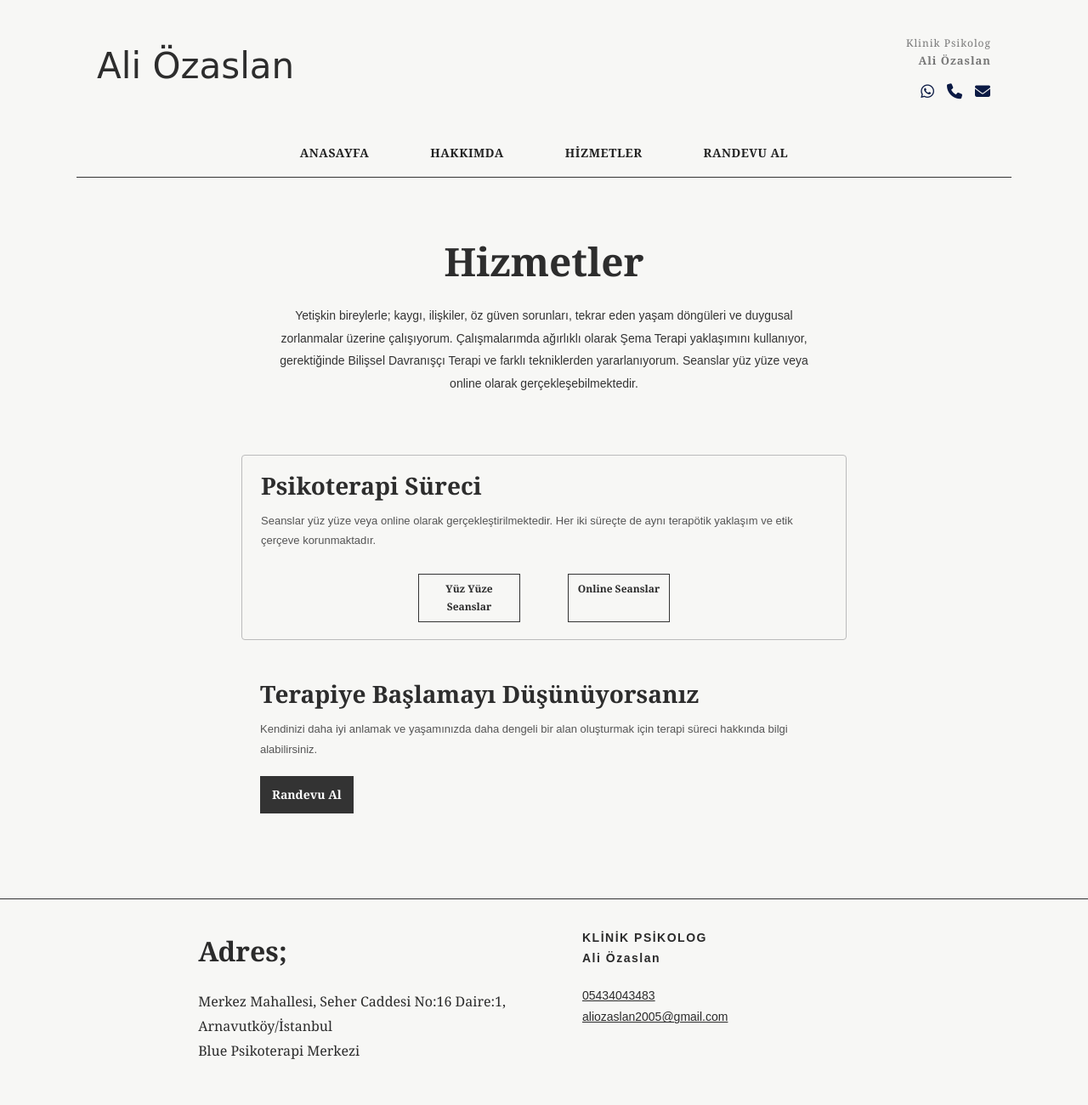
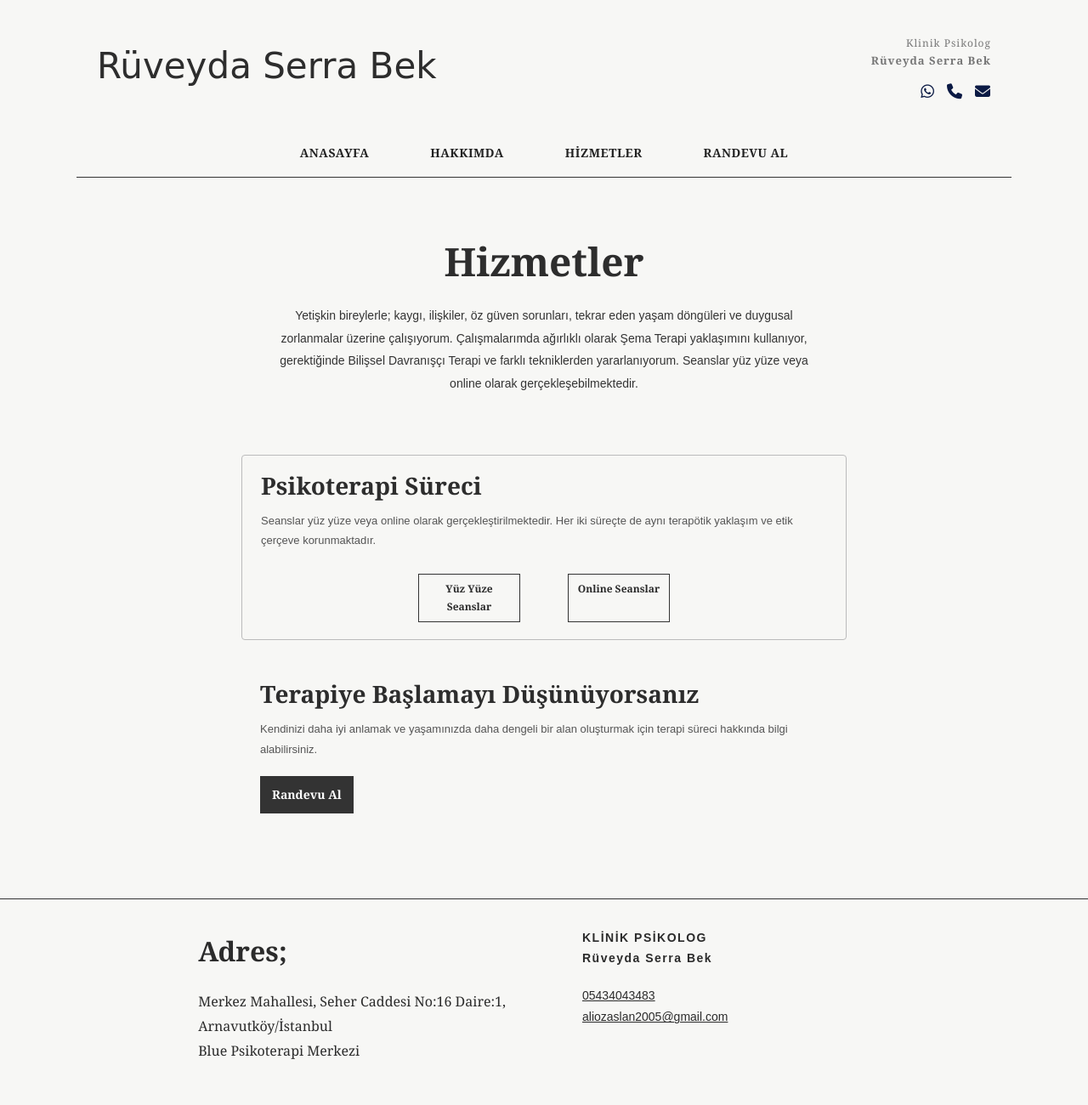
Before and after one commit to Aliiozaslann/psikolog-site, a website: page hizmetler.html in a window 1280 px wide. Shown: the top 1300 px of the page at 85% size. Drawn offline with Linux system fonts and the light colour scheme; no server answers.

Commit message:
Update site text

```diff
--- a/hizmetler.html
+++ b/hizmetler.html
@@ -18,14 +18,14 @@
   <div class="top-header">
 
     <a href="index.html" class="signature-logo">
-      Ali Özaslan
+      Rüveyda Serra Bek
     </a>
 
     <div class="top-contact">
 
       <span>Klinik Psikolog</span>
 
-      <strong>Ali Özaslan</strong>
+      <strong>Rüveyda Serra Bek</strong>
 
       <div class="contact-icons">
 
@@ -138,7 +138,7 @@
 
     <h4>
       KLİNİK PSİKOLOG<br>
-      Ali Özaslan
+      Rüveyda Serra Bek
     </h4>
 
     <a href="tel:+905434043483">
```
Also changed, not shown: index.html (+1 -1 lines), yuzyuzeterapi.html (+3 -3 lines), assets/a.png (added).
